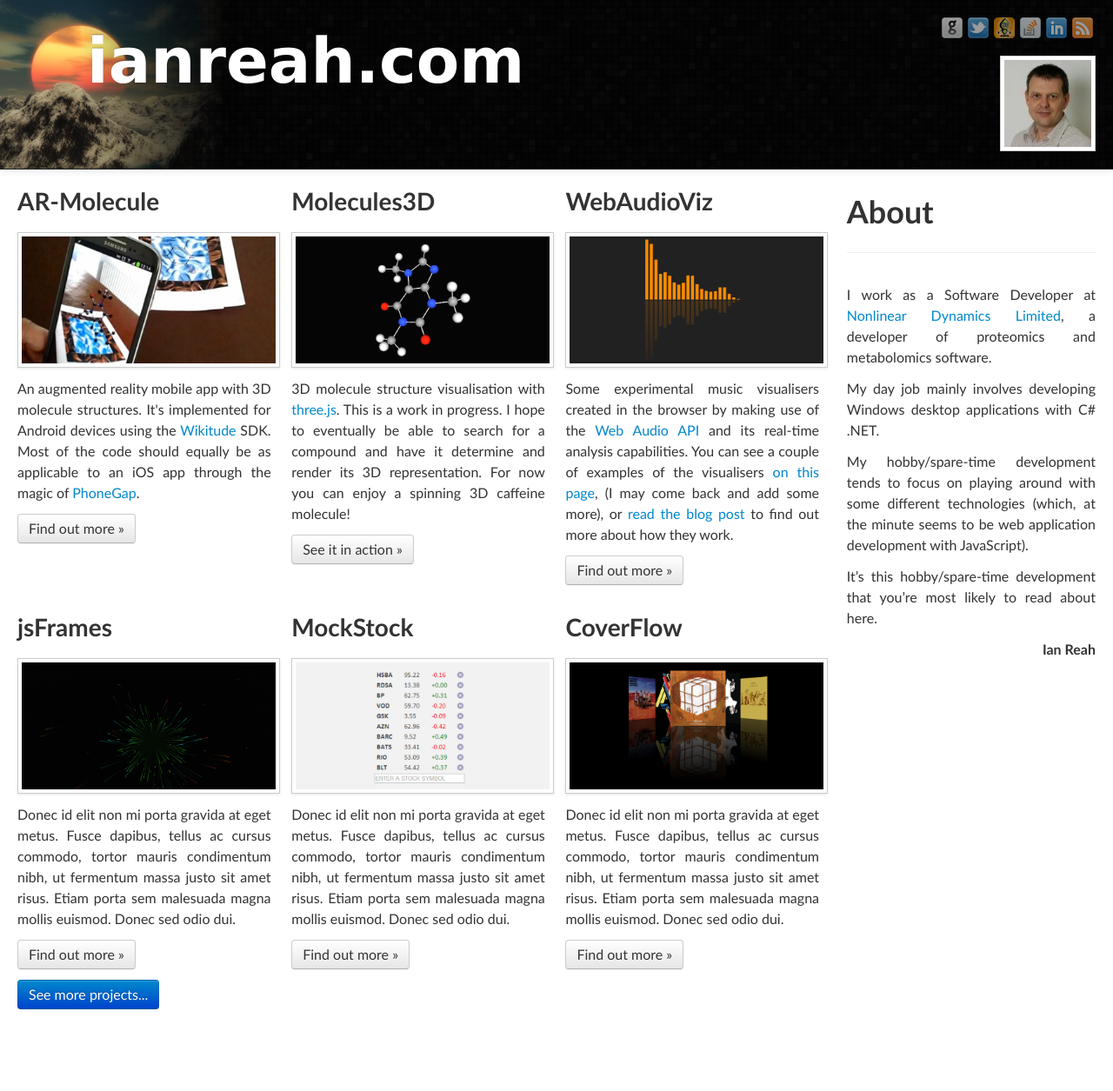
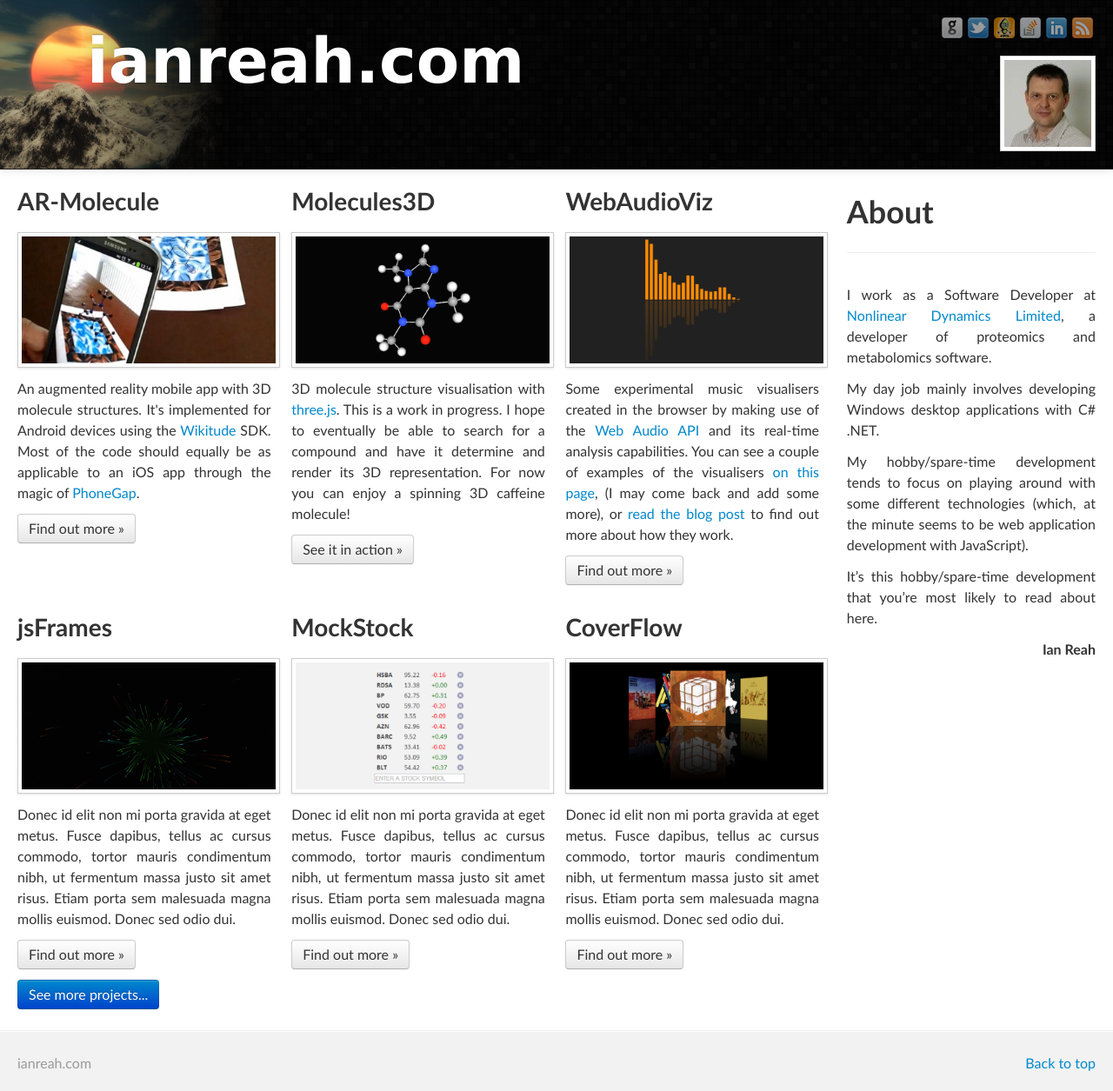
Before and after one commit to ianreah/bootstrap-playground, a Jekyll site: the page built from index.html, in a window 1280 px wide. Shown: the whole page at 87% size. Built offline with Jekyll 4.4.1, drawn with Linux system fonts in a browser that asks for light colours; before the commit the page ends 1161 px from its top, so only the background shows below that; grey boxes are pictures that could not be loaded.

Commit message:
Added a simple footer

```diff
--- a/_layouts/main.html
+++ b/_layouts/main.html
@@ -61,5 +61,12 @@
         </div>
       </div>
     </div>
+    <footer id="footer">
+      <hr />
+      <div class="container-fluid">
+        <p class="muted pull-left">ianreah.com</p>
+        <p class="pull-right"><a href="#">Back to top</a></p>
+      </div>
+    </footer>
   </body>
 </html>
--- a/css/personalized.css
+++ b/css/personalized.css
@@ -24,6 +24,11 @@ body {
 	position: absolute;
 	right: 20px;
 	bottom: 20px;
+}
+
+#footer {
+	height: 70px;
+	background-color: #F2F2F2;
 }
 
 /* Landscape phone to portrait tablet */
```
